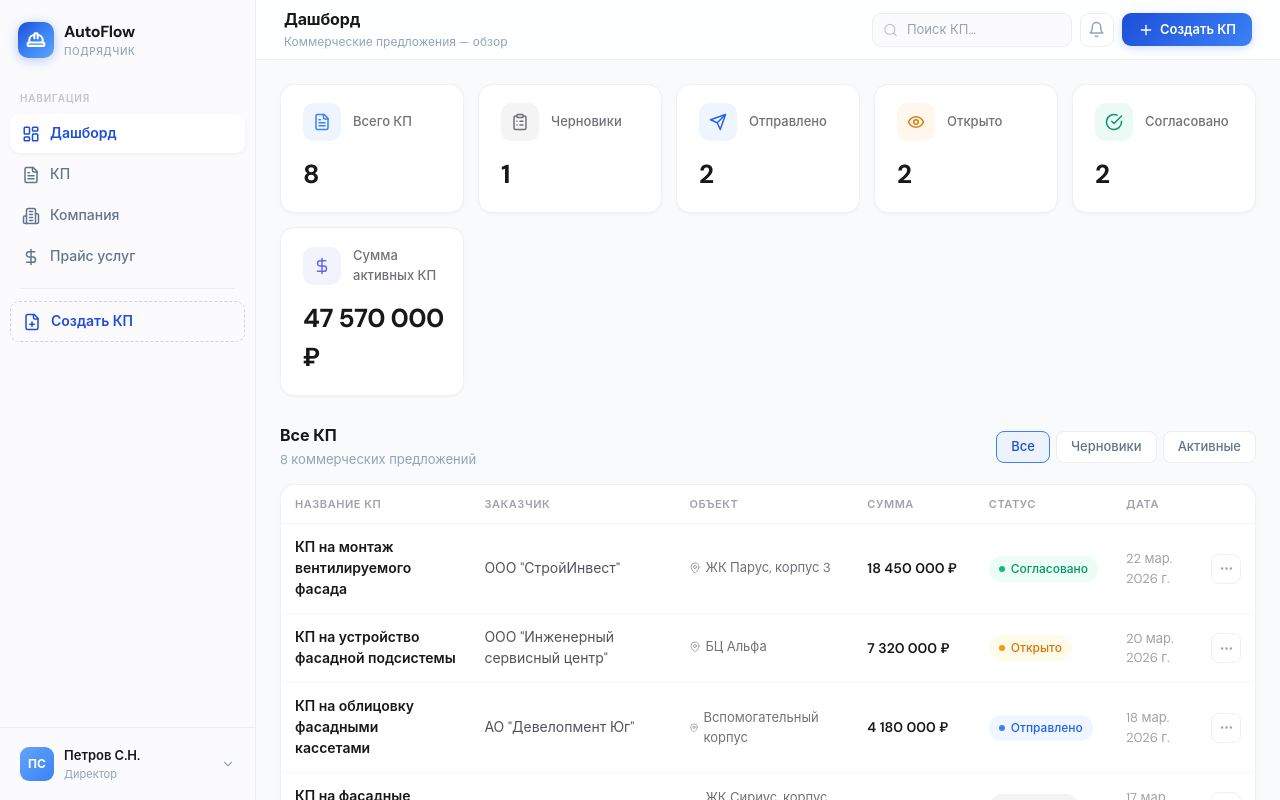
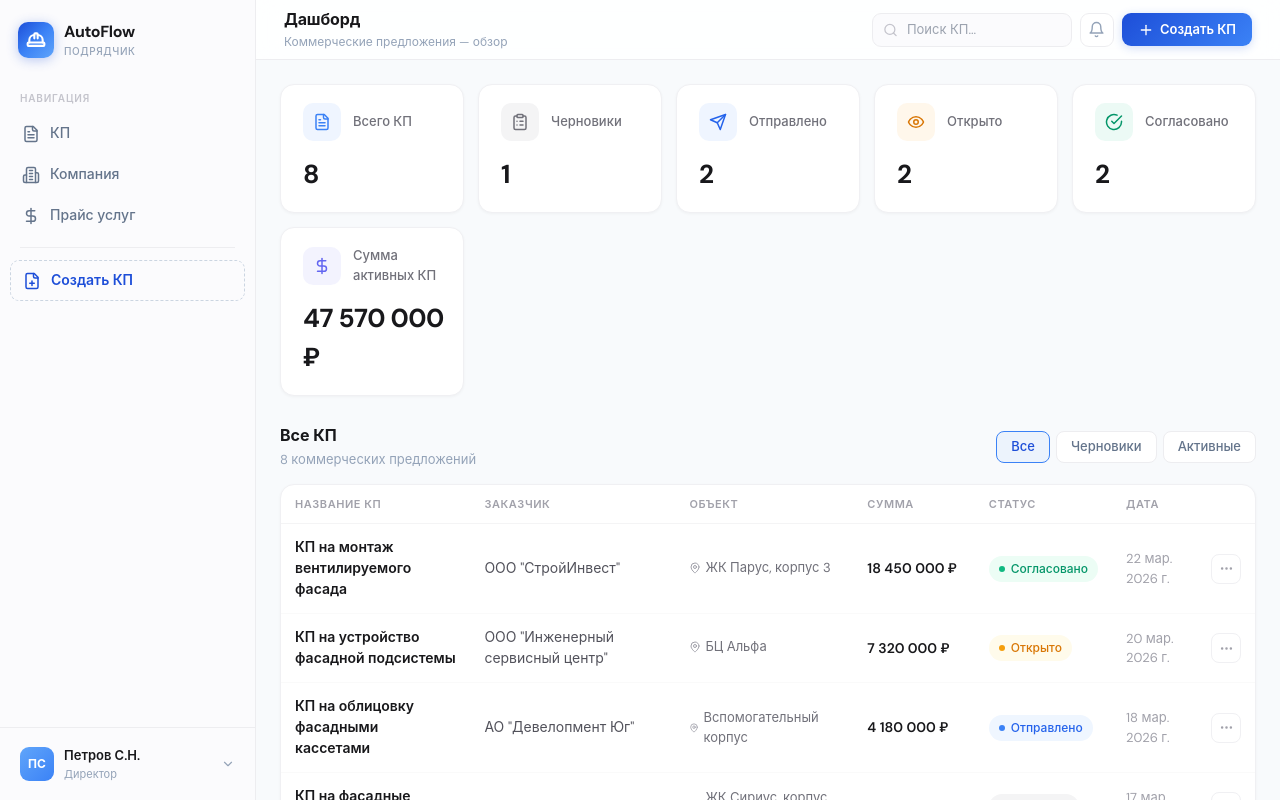
Before and after one commit to ilyamurzincrypto-coder/autoflow-proposals-ai-3, a React (Vite) app: page / in a window 1280 px wide. Shown: the top 800 px of the page. Built offline with nearby package versions, Linux system fonts and the light colour scheme.

Commit message:
Remove LayoutDashboard from Sidebar component

```diff
--- a/src/layout/Sidebar.jsx
+++ b/src/layout/Sidebar.jsx
@@ -1,11 +1,10 @@
 import {
-  LayoutDashboard, Building2, FilePlus, FileText,
+  Building2, FilePlus, FileText,
   ChevronDown, HardHat, DollarSign,
 } from "lucide-react";
 
 export default function Sidebar({ currentPage, onNavigate }) {
   const navItems = [
-    { id: "dashboard", label: "Дашборд",       icon: LayoutDashboard },
     { id: "proposals", label: "КП",             icon: FileText },
     { id: "company",   label: "Компания",       icon: Building2 },
     { id: "pricelist", label: "Прайс услуг",    icon: DollarSign },
```
